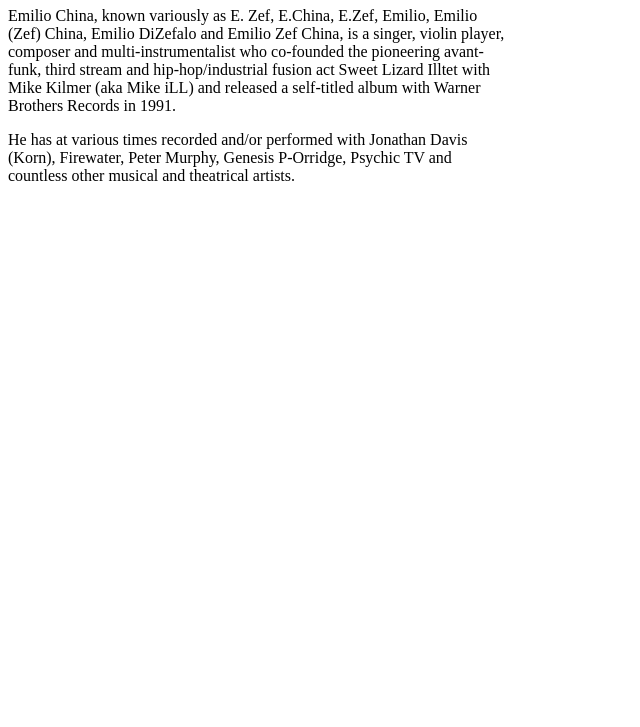
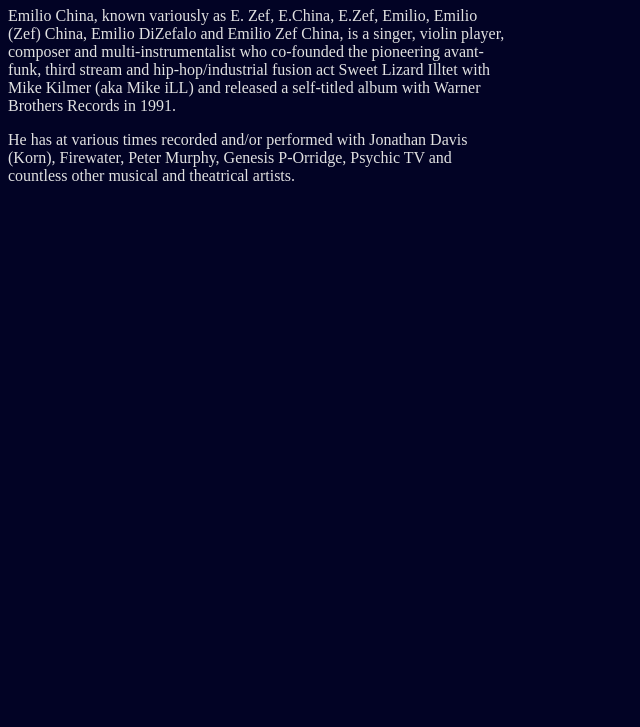
Before and after one commit to Zef-Noise/homepage, a plain HTML site: page index.html in a window 1280 px wide. Shown: the part 73-800 px from the top of the page, without its empty margins (0-640 px from the left). Drawn offline with Linux system fonts and the light colour scheme.

Commit message:
Update page colors.

```diff
--- a/index.html
+++ b/index.html
@@ -19,7 +19,7 @@
   <link rel="manifest" href="site.webmanifest" />
 </head>
 
-<body>
+<body style="background-color:#020325; color:#E1E1E1">
   <h1>Emilio China aka Zef Noi$e (Zef Noise)</h1>
   <p style="max-width:500px">Emilio China, known variously as E. Zef, E.China, E.Zef, Emilio, Emilio (Zef) China, Emilio
     DiZefalo and Emilio Zef China, is a singer, violin player, composer and multi-instrumentalist who co-founded the
```
